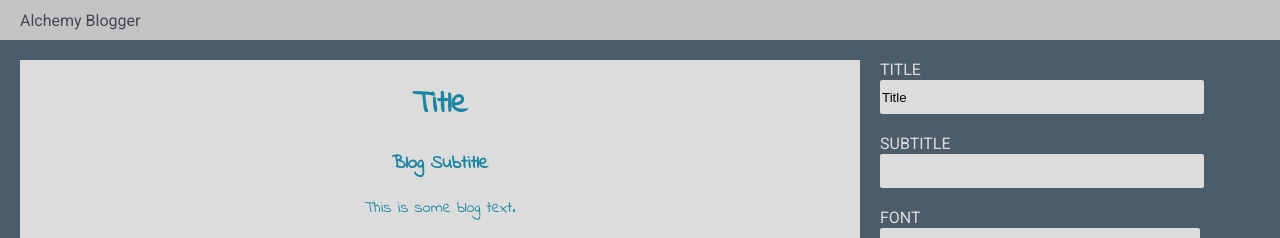
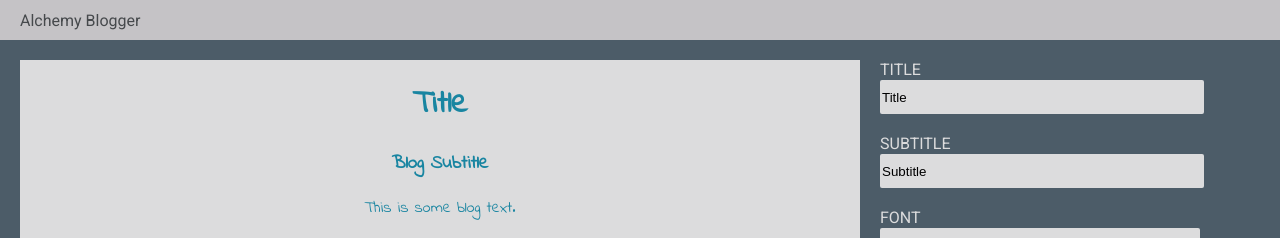
Before and after one commit to Jake-Doherty/react-blog-builder, a React (Create React App) app: page / in a window 1280 px wide. Shown: the top 238 px of the page. Built offline with nearby package versions, Linux system fonts and the light colour scheme; a web font is replaced by a local one.

Commit message:
pass subtitle var 2 input & setter 2 change listen

```diff
--- a/src/components/Editor/Editor.js
+++ b/src/components/Editor/Editor.js
@@ -2,11 +2,10 @@ import React from 'react';
 
 import './Editor.css';
 
-export default function Editor({ title, setTitle }) {
+export default function Editor({ title, setTitle, subTitle, setSubTitle }) {
   const handleChange = (event) => {
-    console.log(event.target.value);
-    setTitle(event.target.value);
-    // setNewTitle(event.target.value);
+    event.target.name === 'title' && setTitle(event.target.value);
+    event.target.name === 'subtitle' && setSubTitle(event.target.value);
   };
 
   return (
@@ -16,7 +15,7 @@ export default function Editor({ title, setTitle }) {
         <label htmlFor="title">Title</label>
       </div>
       <div className="form-control">
-        <input type="text" />
+        <input name="subtitle" type="text" value={subTitle} onChange={handleChange} />
         <label>Subtitle</label>
       </div>
       <div className="form-control">
```
